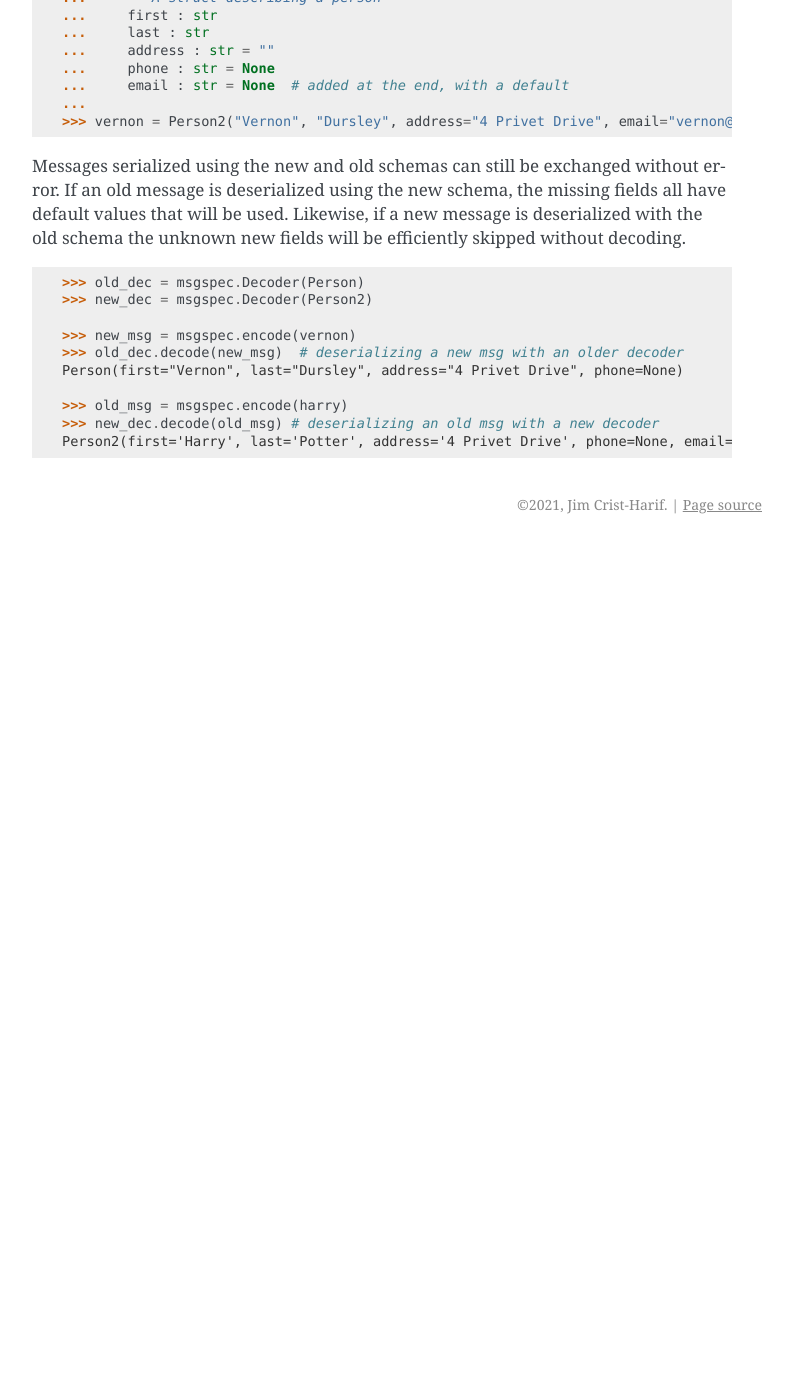
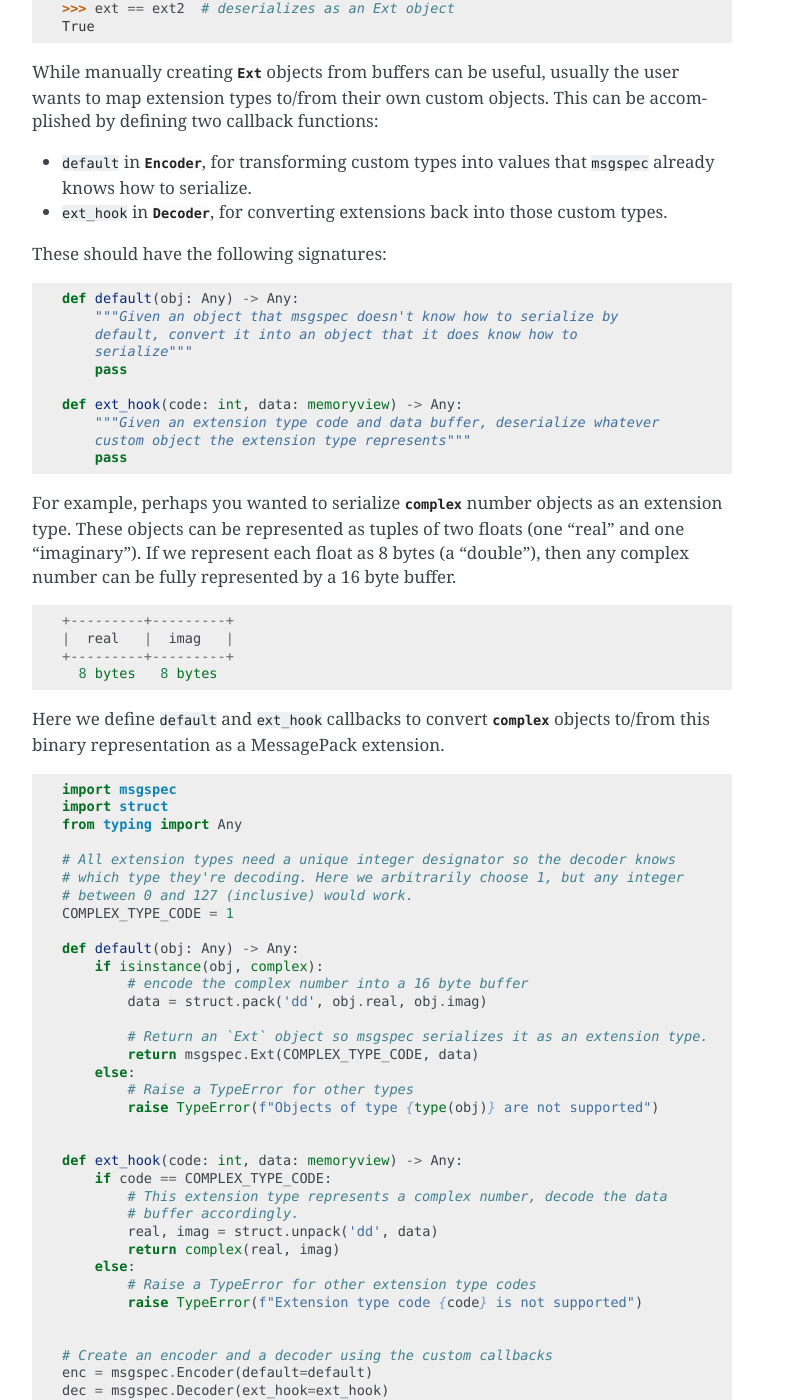
Before and after one commit to jcrist/msgspec, a Sphinx documentation site: the page built from docs/source/index.rst, in a window 1280 px wide and 1400 px high, scrolled down 5678 px. Shown: the whole window, without its empty margins (358-1151 px from the left). Built offline with Sphinx 7.4.7, drawn with Linux system fonts in a browser that asks for light colours; before the commit the page ends 6222 px from its top, so only the background shows below that; some of the changed text lies outside the part shown.

Commit message:
Add docs

```diff
--- a/docs/source/index.rst
+++ b/docs/source/index.rst
@@ -41,7 +41,7 @@ Highlights
   excellent editor integration.
 - ``msgspec`` is **flexible**. Unlike other libraries like ``msgpack`` or
   ``json``, ``msgspec`` natively supports a wider range of Python builtin
-  types.
+  types. Support for additional types can also be added through :ref:`extensions`.
 - ``msgspec`` supports :ref:`"schema evolution" <schema-evolution>`. Messages can
   be sent between clients with different schemas without error.
 
@@ -104,6 +104,10 @@ Msgspec currently supports serializing/deserializing the following types:
 - `set`
 - `enum.Enum`
 - `msgspec.Struct`
+- `msgspec.Ext`
+
+Support for serializing additional types can be added through the use of the
+``default`` callback on the `Encoder`, or by defining custom :ref:`extensions`.
 
 .. _typed-deserialization:
 
@@ -123,6 +127,7 @@ mapped to Python types as follows:
 - ``bin``: `bytes`
 - ``array``: `list` or `tuple` [#tuple]_
 - ``map``: `dict`
+- ``ext``: `msgspec.Ext`
 
 .. [#tuple] Tuples are only used when the array type must be hashable (e.g.
    keys in a ``dict`` or ``set``). All other array types are deserialized as
@@ -190,6 +195,7 @@ acceptible:
 - `set` / `typing.Set`
 - `typing.Any`
 - `typing.Optional`
+- `msgspec.Ext`
 - `enum.Enum` derived types
 - `enum.IntEnum` derived types
 - `msgspec.Struct` derived types
@@ -280,6 +286,129 @@ deserialization, it also can improve performance. Depending on the schema,
 deserializing a message into a `Struct` can be *roughly twice as fast* as
 deserializing it into a `dict`.
 
+.. _extensions:
+
+Extensions
+~~~~~~~~~~
+
+The MessagePack specification provides support for defining custom
+`Extensions <https://github.com/msgpack/msgpack/blob/master/spec.md#extension-types>`__.
+Extensions consist of:
+
+- An integer code (between 0 and 127, inclusive) representing the "type" of the
+  extension.
+- An arbitrary byte buffer of data (up to ``(2^32) - 1`` in length).
+
+By default extensions are serialized to/from `Ext` objects.
+
+.. code-block:: python
+
+    >>> ext = msgspec.Ext(1, b"some data")  # an extension object, with type code 1
+    >>> msg = msgspec.encode(ext)
+    >>> ext2 = msgspec.decode(msg)
+    >>> ext == ext2  # deserializes as an Ext object
+    True
+
+While manually creating `Ext` objects from buffers can be useful, usually the
+user wants to map extension types to/from their own custom objects. This can be
+accomplished by defining two callback functions:
+
+- ``default`` in `Encoder`, for transforming custom types into values
+  that ``msgspec`` already knows how to serialize.
+- ``ext_hook`` in `Decoder`, for converting extensions back into those
+  custom types.
+
+These should have the following signatures:
+
+.. code-block:: python
+
+    def default(obj: Any) -> Any:
+        """Given an object that msgspec doesn't know how to serialize by
+        default, convert it into an object that it does know how to
+        serialize"""
+        pass
+
+    def ext_hook(code: int, data: memoryview) -> Any:
+        """Given an extension type code and data buffer, deserialize whatever
+        custom object the extension type represents"""
+        pass
+
+
+For example, perhaps you wanted to serialize `complex` number objects as an
+extension type.  These objects can be represented as tuples of two floats (one
+"real" and one "imaginary"). If we represent each float as 8 bytes (a
+"double"), then any complex number can be fully represented by a 16 byte
+buffer.
+
+.. code-block::
+
+    +---------+---------+
+    |  real   |  imag   |
+    +---------+---------+
+      8 bytes   8 bytes
+
+
+Here we define ``default`` and ``ext_hook`` callbacks to convert `complex`
+objects to/from this binary representation as a MessagePack extension.
+
+.. code-block:: python
+
+    import msgspec
+    import struct
+    from typing import Any
+
+    # All extension types need a unique integer designator so the decoder knows
+    # which type they're decoding. Here we arbitrarily choose 1, but any integer
+    # between 0 and 127 (inclusive) would work.
+    COMPLEX_TYPE_CODE = 1
+
+    def default(obj: Any) -> Any:
+        if isinstance(obj, complex):
+            # encode the complex number into a 16 byte buffer
+            data = struct.pack('dd', obj.real, obj.imag)
+
+            # Return an `Ext` object so msgspec serializes it as an extension type.
+            return msgspec.Ext(COMPLEX_TYPE_CODE, data)
+        else:
+            # Raise a TypeError for other types
+            raise TypeError(f"Objects of type {type(obj)} are not supported")
+
+
+    def ext_hook(code: int, data: memoryview) -> Any:
+        if code == COMPLEX_TYPE_CODE:
+            # This extension type represents a complex number, decode the data
+            # buffer accordingly.
+            real, imag = struct.unpack('dd', data)
+            return complex(real, imag)
+        else:
+            # Raise a TypeError for other extension type codes
+            raise TypeError(f"Extension type code {code} is not supported")
+
+
+    # Create an encoder and a decoder using the custom callbacks
+    enc = msgspec.Encoder(default=default)
+    dec = msgspec.Decoder(ext_hook=ext_hook)
+
+    # Define a message that contains complex numbers
+    msg = {"roots": [0, 0.75, 1 + 0.5j, 1 - 0.5j]}
+
+    # Encode and decode the message to show that things work
+    buf = enc.encode(msg)
+    msg2 = dec.decode(buf)
+    assert msg == msg2  # True
+
+
+.. note::
+
+    Note that the ``data`` argument to ``ext_hook`` is a `memoryview`. This
+    view is attached to the larger buffer containing the complete message being
+    decoded. As such, you'll want to ensure that you don't keep a reference to
+    the underlying buffer, otherwise you may accidentally persist the larger
+    message buffer around for longer than necessary, resulting in increased
+    memory usage.
+
+
+
 .. _schema-evolution:
 
 Schema Evolution
@@ -299,6 +428,8 @@ For schema evolution to work smoothly, you need to follow a few guidelines:
 
 1. Any new fields on a `Struct` must specify default values.
 2. Don't change the type annotations for existing messages or fields
+3. Don't change the type codes or implementations for any defined
+   :ref:`Extensions`
 
 For example, suppose we wanted to add a new ``email`` field to our ``Person``
 struct. To do so, we add it at the end of the definition, with a default value.
@@ -334,7 +465,6 @@ efficiently skipped without decoding.
     >>> new_dec.decode(old_msg) # deserializing an old msg with a new decoder
     Person2(first='Harry', last='Potter', address='4 Privet Drive', phone=None, email=None)
 
-
 .. _type annotations: https://docs.python.org/3/library/typing.html
 .. _quickle: https://jcristharif.com/quickle/
 .. _pickle: https://docs.python.org/3/library/pickle.html
```
Also changed, not shown: docs/source/api.rst (+7 -0 lines), 2 other files.
